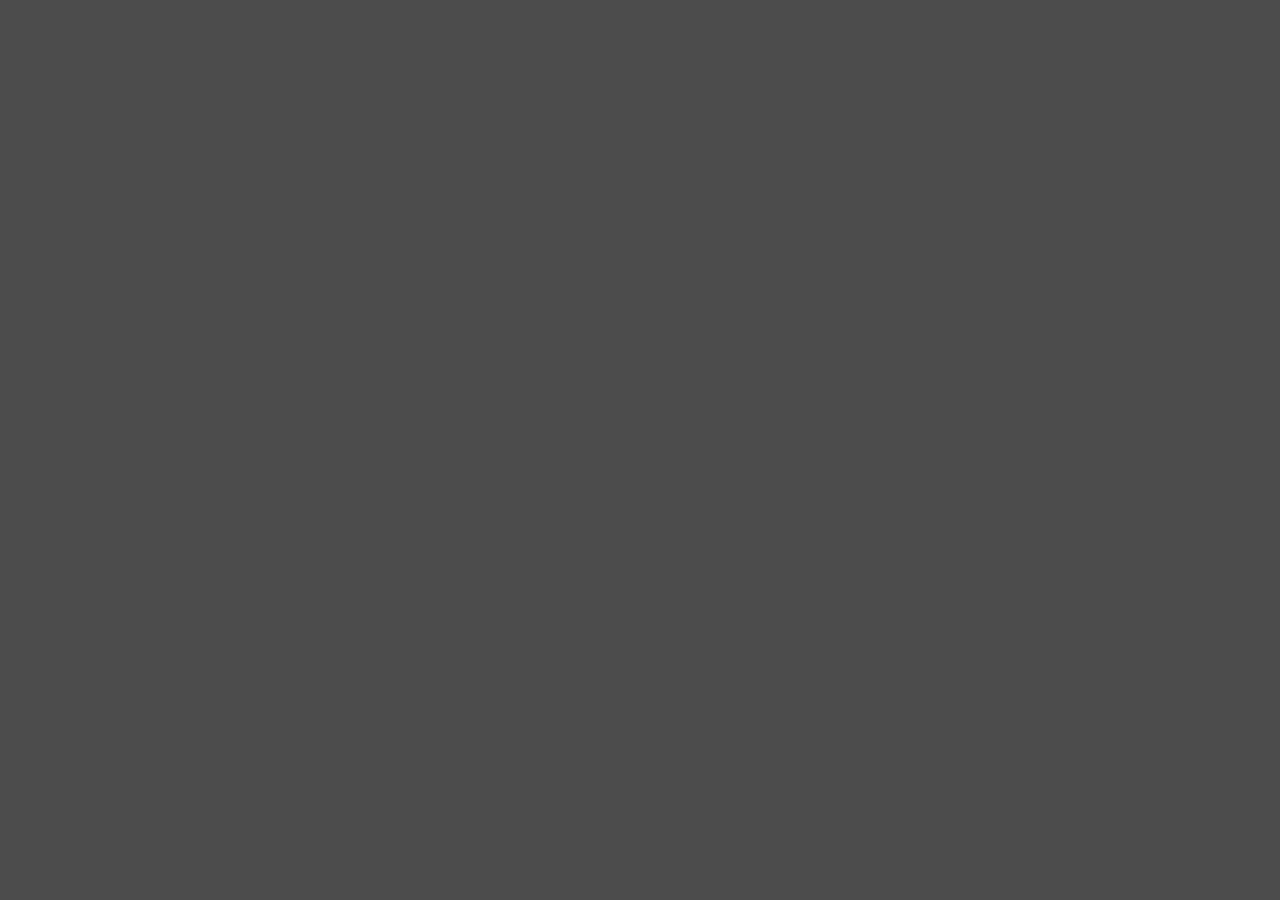
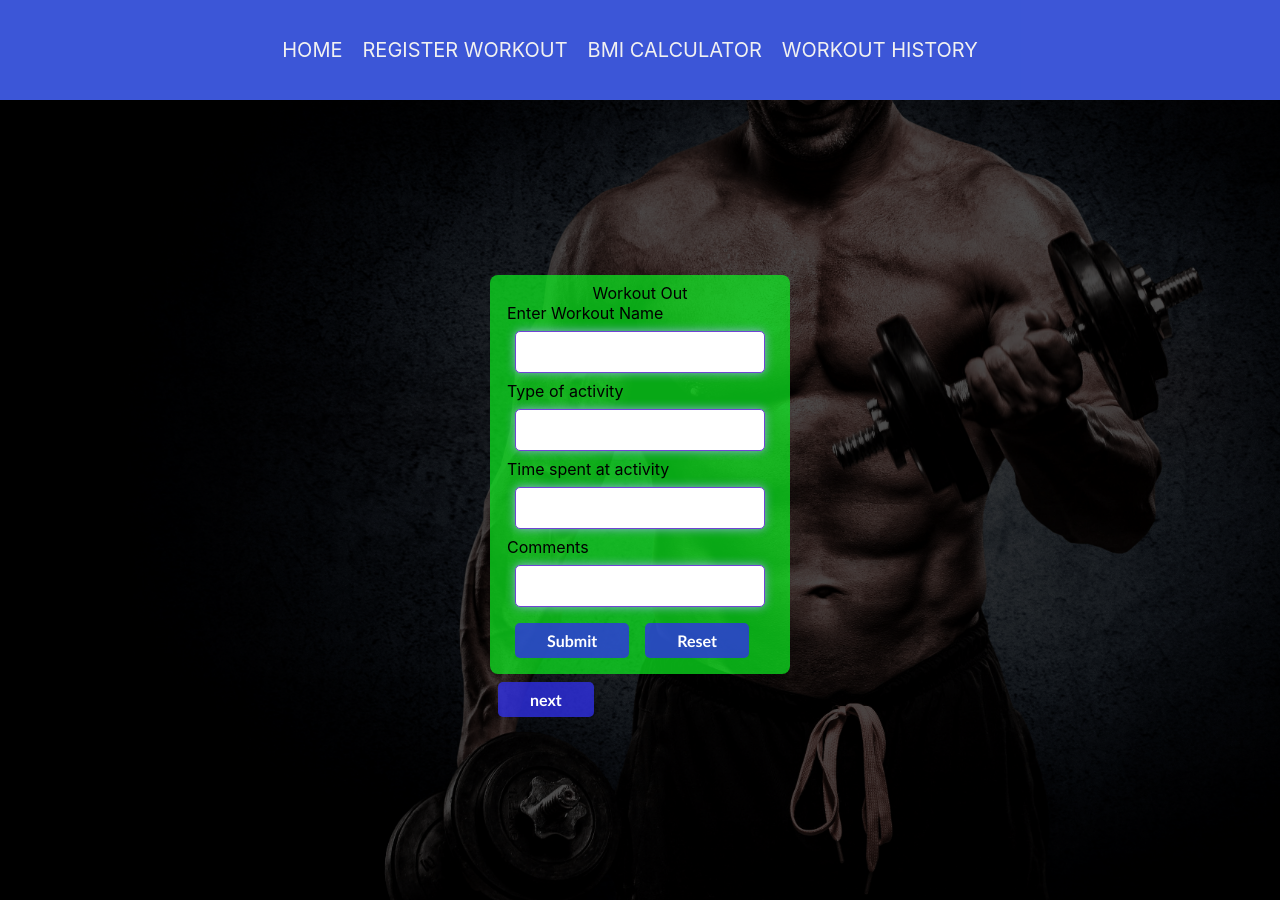
Before and after one commit to LAVAKUMAR-P/fitness_logger, a React (Create React App) app: page /EditWorkout/1 in a window 1280 px wide. Before the commit the page ends 800 px from the top, so only its background shows below. Built offline with nearby package versions, Linux system fonts and the light colour scheme; no server answers.

Commit message:
edit component modified

```diff
--- a/src/App.js
+++ b/src/App.js
@@ -11,6 +11,7 @@ import {
 import Bmicalc from './components/Bmicalc';
 import Home from './components/Home';
 import WorkoutLog from './components/WorkoutLog';
+import Edit_Workout_done from './components/Edit_Workout_done';
 function App() {
   return (
     <>
@@ -22,6 +23,7 @@ function App() {
          <Route path="/workout" component={Workout_done} exact={true}/>
          <Route path="/bmicalc" component={Bmicalc} exact={true}/>
          <Route path="/workoutlog" component={WorkoutLog} exact={true}/>
+         <Route path="/EditWorkout/:id" component={Edit_Workout_done} exact={true}/>
      </Switch>
      </Router>
     </>
--- a/src/components/Edit_Workout_done.js
+++ b/src/components/Edit_Workout_done.js
@@ -1,4 +1,4 @@
-import React, { useState } from "react";
+import React, { useEffect, useState } from "react";
 import { Link } from "react-router-dom";
 import "./Workout_done.css";
 import { Formik, Form } from "formik";
@@ -7,7 +7,26 @@ import Textfield from "./Textfield.js";
 import Navbar from "./Navbar";
 import axios from "axios";
 
-function Edit_Workout_done() {
+function Edit_Workout_done(props) {
+  console.log(props);
+     const [Editdata, setEditdata] = useState("")
+  useEffect(() => {
+    fetchData();
+  }, []);
+
+    let fetchData = async()=>{
+      try {
+        let getData= await axios(`http://localhost:3001/getData/${props.match.params.id}`,{
+          headers : {
+            "Authorization" : window.localStorage.getItem("app_token")
+          }
+        })
+        console.log(getData);
+        window.alert("data recived")
+      } catch (error) {
+        console.log(error);
+      }
+    }
   const validate = Yup.object({
     name: Yup.string()
       .max(30, "Must be 30 characters or less")
@@ -20,7 +39,7 @@ function Edit_Workout_done() {
   });
   return (
     <>
-      <Navbar/>
+      <Navbar />
       <div className="image">
         <div>
           <Formik
@@ -33,11 +52,15 @@ function Edit_Workout_done() {
             validationSchema={validate}
             onSubmit={async (values) => {
               console.log(values);
-              let postData = await axios.post(`http://localhost:3001/createData`, { message: values },{
-                headers : {
-                  "Authorization" : window.localStorage.getItem("app_token")
+              let postData = await axios.post(
+                `http://localhost:3001`,
+                { message: values },
+                {
+                  headers: {
+                    Authorization: window.localStorage.getItem("app_token"),
+                  },
                 }
-              })
+              );
               window.alert("data posted");
               console.log(values);
             }}
--- a/src/components/WorkoutLog.js
+++ b/src/components/WorkoutLog.js
@@ -1,5 +1,6 @@
 import axios from "axios";
 import React, { useEffect, useState } from "react";
+import { Link } from "react-router-dom";
 import Loading_page from "./Loading_page";
 import Navbar from "./Navbar";
 import "./WorkoutLog.css";
@@ -26,7 +27,9 @@ function WorkoutLog() {
              window.alert("Check your network")
          }
     }
-
+{
+    console.log(List.length);
+}
   return (
     <>
 
@@ -62,7 +65,7 @@ function WorkoutLog() {
                       <div>{items.message.comments}</div>
                     </div>
                     <div>
-                        <button className="WL-buttons">Edit</button>
+                      <Link to={`/EditWorkout/${items._id}`}><button className="WL-buttons">Edit</button></Link>
                         <button className="WL-buttons">Delete</button>
                     </div>
                   </div>
```
